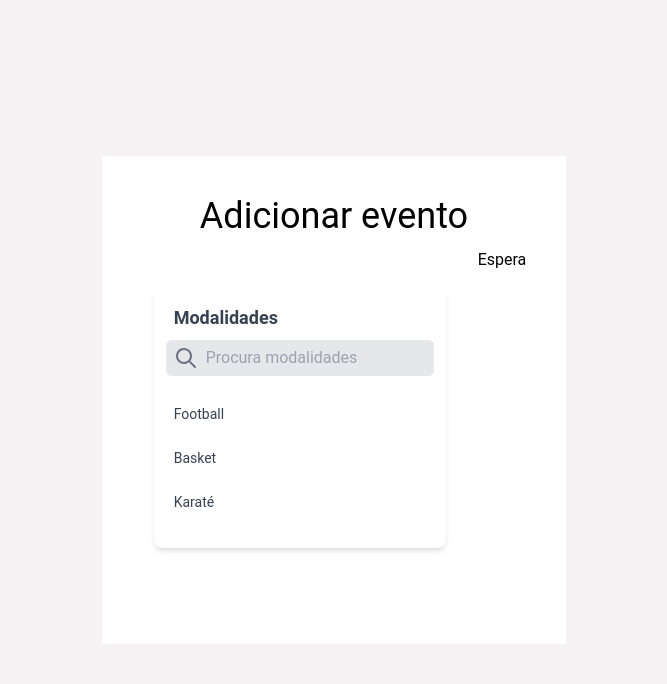
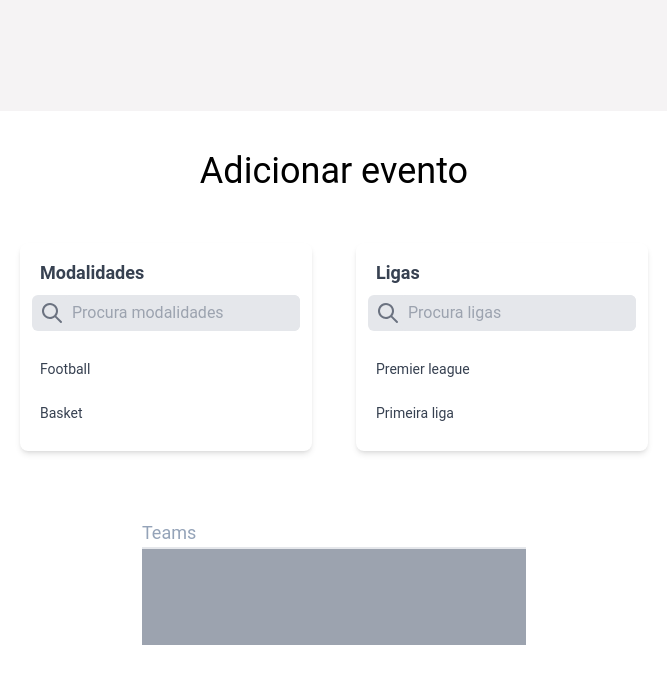
Before and after one commit to gonaloppcc/projetoRAS, a Next.js app in the folder frontend/: page /registerEvent in a window 1280 px wide. Shown: the top 684 px of the page, without its empty margins (306-973 px from the left). Built offline with nearby package versions, Linux system fonts and the light colour scheme.

Commit message:
Search box atualiza

```diff
--- a/frontend/src/components/RegisterEvent/index.tsx
+++ b/frontend/src/components/RegisterEvent/index.tsx
@@ -1,6 +1,7 @@
 import {Sport} from 'pages/registerEvent';
 import React, {useEffect, useState} from 'react';
 import {SearchBox} from './searchBox';
+import {OtherTable} from './otherTable';
 
 export interface RegisterEventProps {
     data: React.ReactNode;
@@ -14,28 +15,58 @@ export const RegisterEvent = ({data}: [Sport]) => {
     const [sport, setSport] = useState<string>('');
     const [sportSelected, setSportSelected] = useState<boolean>(false);
 
-    const [possibleLeagues, setPossibleLeagues] = useState<[string]>([]);
+    const [possibleLeagues, setPossibleLeagues] = useState<[string]>(
+        data[0].leagues
+    );
     const [league, setLeague] = useState<string>('');
-    const [leagueSelected, setLeagueSelected] = useState<boolean>(false);
+    const [leagueSelected, setLeagueSelected2] = useState<boolean>(false);
+
+    const [possibleTeams, setPossibleTeams] = useState<[string]>([]);
+    const [selectedTeams, setSelectedTeams] = useState<[string]>([]);
+
+    const setLeagueSelected = (value: boolean) => {
+        console.log('Change select league');
+        console.log(value);
+        setLeagueSelected2(value);
+    };
 
     const getLeagues = () => {
         let thing = sportSelected
             ? data.filter((sportInfo: Sport) => sportInfo.name == sport)[0]
             : data[0];
-        console.log(thing);
         console.log(thing.leagues);
+        console.log(data[0].leagues);
         setPossibleLeagues(thing.leagues);
         return thing.leagues;
         //return thing[0].leagues;
         return ['Olá', 'Adeus'];
     };
 
+    const getTeams = () => {
+        let thing = sportSelected
+            ? data.filter((sportInfo: Sport) => sportInfo.name == sport)[0]
+            : data[0];
+        setPossibleTeams(thing.participants);
+        return thing.participants;
+        //return thing[0].leagues;
+        return ['Olá', 'Adeus'];
+    };
     // Necessary to update the leagues associated to the sport
     useEffect(() => {
         if (sportSelected) {
+            console.log('Atualiza equipas e ligas');
             getLeagues();
+            getTeams();
+            setSportSelected(true);
+        } else {
+            setPossibleLeagues([]);
+            setPossibleTeams([]);
         }
-    }, [sportSelected]);
+    }, [sport]);
+
+    const selectTeam = (e) => {
+        console.log(e);
+    };
 
     return (
         <div className="h-screen w-screen justify-center flex items-center bg-CULTURED">
@@ -54,7 +85,6 @@ export const RegisterEvent = ({data}: [Sport]) => {
                         selected={sportSelected}
                         changeSelected={setSportSelected}
                     />
-                    {sportSelected && (
                     <SearchBox
                         content={possibleLeagues}
                         title={'Ligas'}
@@ -63,8 +93,16 @@ export const RegisterEvent = ({data}: [Sport]) => {
                         selected={leagueSelected}
                         changeSelected={setLeagueSelected}
                     />
-                    )}
-                    {!sportSelected && <div>Espera </div>}
+                </div>
+                <div>
+                    <OtherTable
+                        title="Teams"
+                        changeFunction={selectTeam}
+                        //content={data.map((sport) => sport.name)}
+                        content={possibleTeams}
+                        //maybeError={formErrors.sport}
+                        maybeError={''}
+                    />
                 </div>
             </div>
         </div>
--- a/frontend/src/components/RegisterEvent/searchBox.tsx
+++ b/frontend/src/components/RegisterEvent/searchBox.tsx
@@ -21,6 +21,8 @@ export const SearchBox = ({
 }: SearchBoxProps) => {
     const [validEntries, setValidEntries] = useState<[string]>(content);
 
+    const maxSearchBox: number = 3;
+
     const changeSearchBar = (e) => {
         const {name, value} = e.target;
         changeCurrentSearch(value);
@@ -37,8 +39,16 @@ export const SearchBox = ({
         changeSelected(true);
     };
 
+    const clicou = () => {
+        console.log('Clicou aqui');
+        console.log(content);
+        if (currentSearch.length == 0) {
+            setValidEntries(content);
+        }
+        changeSelected(false);
+    };
+
     return (
-        <div className="">
         <div className="flex justify-center p-4 px-3 py-10">
             <div className="w-full max-w-md">
                 <div className="bg-white shadow-md rounded-lg px-3 py-2 mb-4">
@@ -64,13 +74,13 @@ export const SearchBox = ({
                             type="text"
                             value={currentSearch}
                             onChange={changeSearchBar}
+                            onClick={() => clicou()}
                             // FIXME
                             placeholder={`Procura ${title.toLowerCase()}`}
                         ></input>
                     </div>
-                        <div className="py-3 text-sm">
-                            {!selected &&
-                                validEntries.map((line) => (
+                    <div className="py-3 text-sm overflow-auto max-h-28">
+                        {validEntries.map((line) => (
                             <div
                                 key={line}
                                 className="flex justify-start cursor-pointer text-gray-700 hover:text-blue-400 hover:bg-blue-100 rounded-md px-2 py-2 my-2"
@@ -83,6 +93,5 @@ export const SearchBox = ({
                 </div>
             </div>
         </div>
-        </div>
     );
 };
```
Lines whose indentation alone changed are shown as unchanged.
